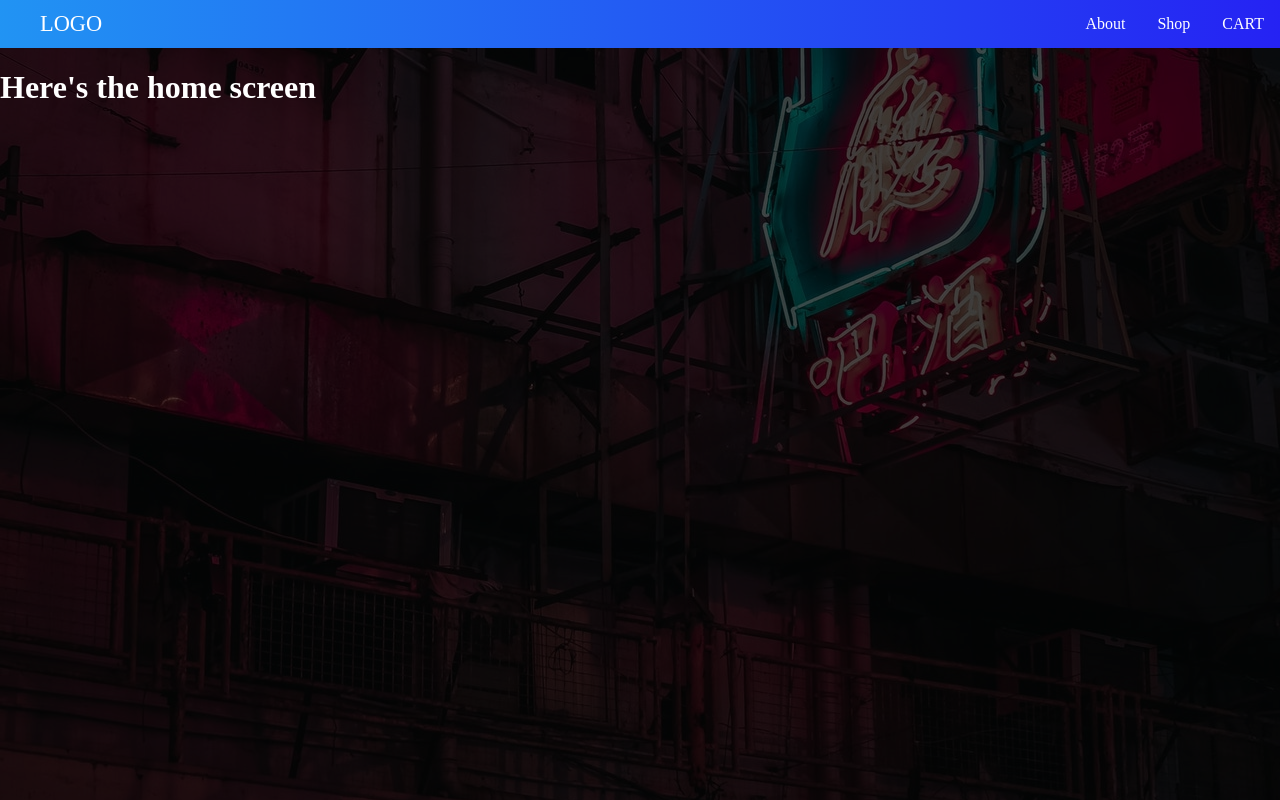
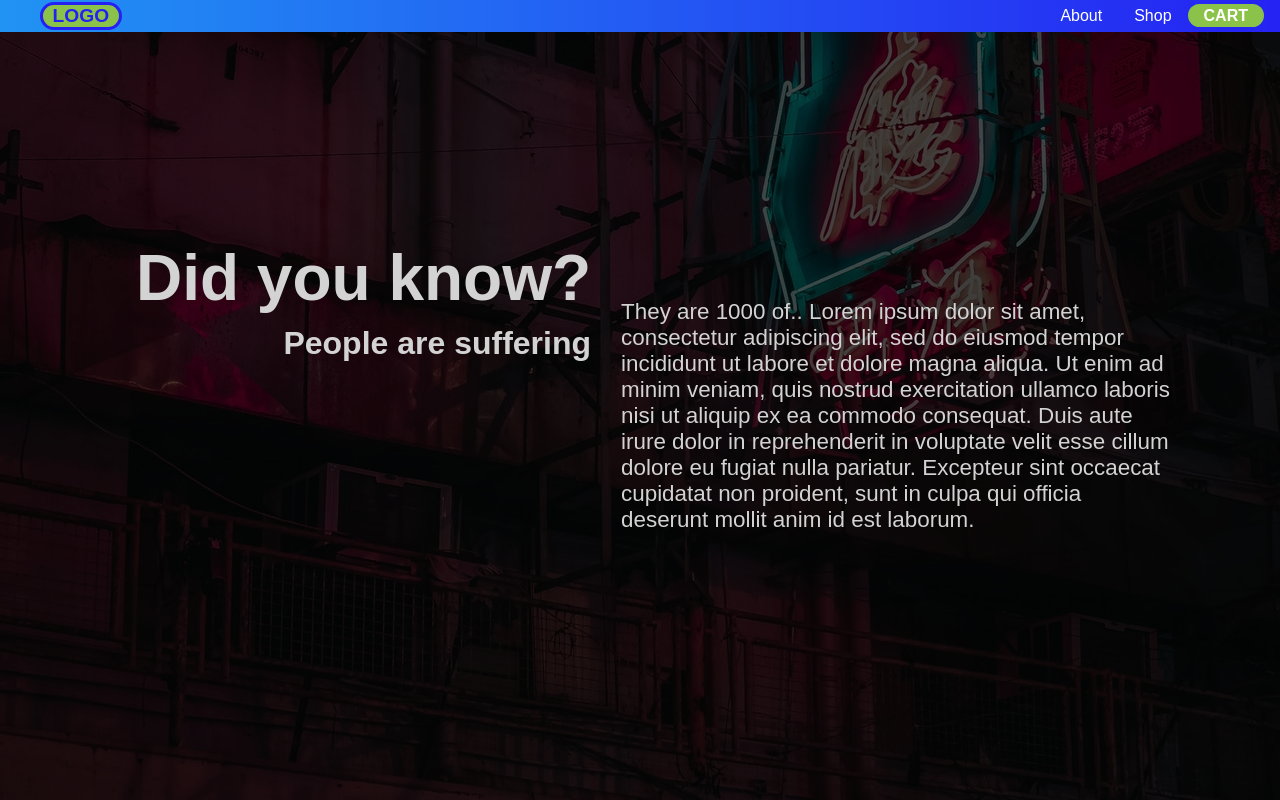
Before and after one commit to Hotheda/Calvinshop, a React (Create React App) app in the folder ClientApp/: page / in a window 1280 px wide. Built offline with nearby package versions, Linux system fonts and the light colour scheme.

Commit message:
Landingpage and links

```diff
--- a/ClientApp/src/Styles.css
+++ b/ClientApp/src/Styles.css
@@ -4,6 +4,7 @@
 body{
     margin: 0;
     padding: 0;
+    font-family: sans-serif;
 }
 
 .mainContainer{
@@ -16,30 +17,51 @@ body{
 .mainNav{
     width: 100vw;
     display: flex;
-    height: 3rem;
+    height: 2rem;
     justify-content: space-between;
     align-items: center;
     background: linear-gradient(90deg, #1976D2 -2.19%, #2196F3 -2.18%, #2521F3 101.05%, #2196F3 101.06%);
     color: white;
     padding-left: 40px;
 }
-.logoLink, .link{
+.logoLink, .link, .cart_link{
     text-decoration: none;
     color: white;
+    /*transform: 1s;*/
 }
-.link{
-    padding: 1rem;
+.link:hover, .cart_link:hover{
+    color: lightgray;
 }
+.link, .cart_link{
+    padding: .2rem 1rem;
+}
+.cart_link{
+    background-color: #8BC34A;
+    margin-right: 1rem;
+    border-radius: 25px;
+    font-weight: bold;
+}
+
 .navLogo{
-    font-size: 1.4em;
+    background-color: #8BC34A;
+    font-size: 1.2em;
+    font-weight: bold;
+    border: 3px solid #2521F3;
+    padding: 0rem .6rem;
+    border-radius: 20px;
+}
+.logoLink{
+    font-family: fantasy;
+    color: #2521F3;
 }
 .navLinks{
     font-size: 1.2em;
     display: flex;
-    text-decoration: none;
 }
 
+
 .home{
+    display: flex;
     flex-grow: 1;
     background:linear-gradient(rgba(0, 0, 0, 0.7), rgba(0, 0, 0, 0.7) ), url("/img/House.jpg");
     background-size: cover;
@@ -48,3 +70,32 @@ body{
     justify-content: center;
     align-items: center;
 }
+.home_text{
+    width: 553px;
+    font-family: sans-serif;
+    font-size: 1.4rem;
+    color: lightgray;
+}
+
+.home_header{
+    align-items: flex-end;
+    justify-content: unset;
+    position: relative;
+    top: -120px;
+
+}
+
+.home h1{
+    color: lightgray;
+    font-size: 4rem;
+    padding: 10px 30px;
+    margin: 0;
+    align-items: baseline;
+}
+.home h2{
+    color: lightgray;
+    font-size: 2rem;
+    padding: 0 30px;
+    margin: 0;
+    text-align: right;
+}
--- a/ClientApp/src/components/Home.js
+++ b/ClientApp/src/components/Home.js
@@ -3,7 +3,13 @@ import React from "react"
 function Home(){
     return(
         <div className="home">
-            <h1>Here's the home screen</h1>
+            <div className="home_header">
+                <h1>Did you know?</h1>
+                <h2>People are suffering</h2>
+            </div>
+            <div className="home_text">
+                <p>They are 1000 of.. Lorem ipsum dolor sit amet, consectetur adipiscing elit, sed do eiusmod tempor incididunt ut labore et dolore magna aliqua. Ut enim ad minim veniam, quis nostrud exercitation ullamco laboris nisi ut aliquip ex ea commodo consequat. Duis aute irure dolor in reprehenderit in voluptate velit esse cillum dolore eu fugiat nulla pariatur. Excepteur sint occaecat cupidatat non proident, sunt in culpa qui officia deserunt mollit anim id est laborum.</p>
+            </div>
         </div>
     )
 }
--- a/ClientApp/src/components/Navbar.js
+++ b/ClientApp/src/components/Navbar.js
@@ -7,11 +7,11 @@ function Navbar(){
             <div className="navLogo">
                 <Link className="logoLink" to="./">LOGO</Link>
             </div>
-            <ul className="navlinks">
+            <div className="navlinks">
                 <Link className="link" to="./about">About</Link>
                 <Link className="link" to="./shop">Shop</Link>
-                <Link className="link" to="./cart">CART</Link>
-            </ul>
+                <Link className="cart_link" to="./cart">CART</Link>
+            </div>
         </nav>
     )
 }
```
